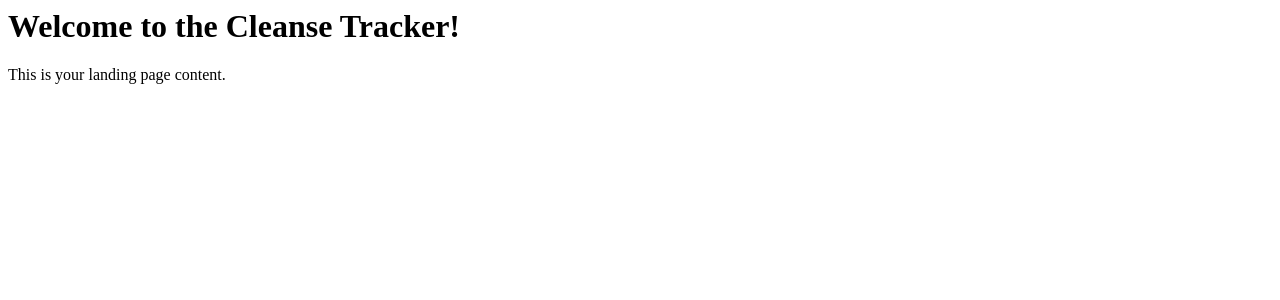
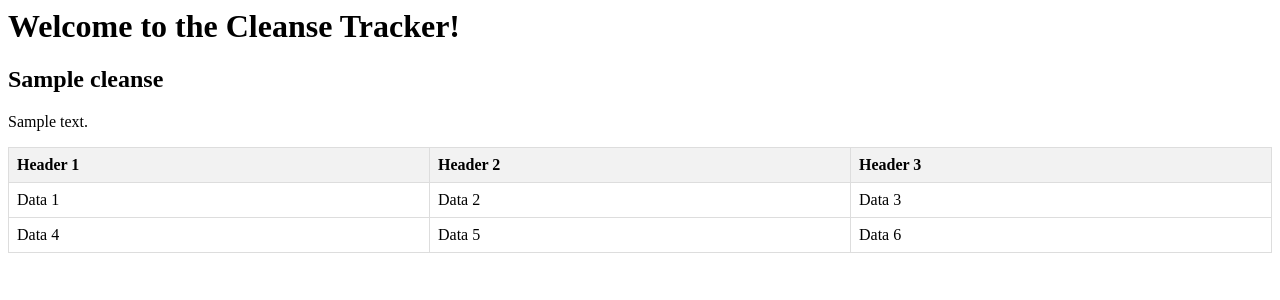
Before and after one commit to Tyler-Irving/Cleanse-Tracker, a Django app: template cleanse_tracker/app/templates/landing_page.html in a window 1280 px wide. Shown: the top 300 px of the page. Run offline with Django 5.2, Linux system fonts and the light colour scheme; the template is opened without the code that fills it: values that come from a table or form of the project are taken from there, others are empty; tables that the repository leaves empty hold one stand-in row (values such as "Sample post").

Commit message:
basic table for landing_page

```diff
--- a/cleanse_tracker/app/templates/landing_page.html
+++ b/cleanse_tracker/app/templates/landing_page.html
@@ -1,5 +1,43 @@
 
 {% block content %}
+<style>
+    table {
+        border-collapse: collapse;
+        width: 100%;
+    }
+
+    th, td {
+        border: 1px solid #ddd;
+        padding: 8px;
+        text-align: left;
+    }
+
+    th {
+        background-color: #f2f2f2;
+    }
+</style>
 <h1>Welcome to the Cleanse Tracker!</h1>
-<p>This is your landing page content.</p>
+<h2>{{cleanse.name}}</h2>
+<p>{{cleanse.description}}</p>
+    <table>
+        <thead>
+            <tr>
+                <th>Header 1</th>
+                <th>Header 2</th>
+                <th>Header 3</th>
+            </tr>
+        </thead>
+        <tbody>
+            <tr>
+                <td>Data 1</td>
+                <td>Data 2</td>
+                <td>Data 3</td>
+            </tr>
+            <tr>
+                <td>Data 4</td>
+                <td>Data 5</td>
+                <td>Data 6</td>
+            </tr>
+        </tbody>
+    </table>
 {% endblock %}
```
